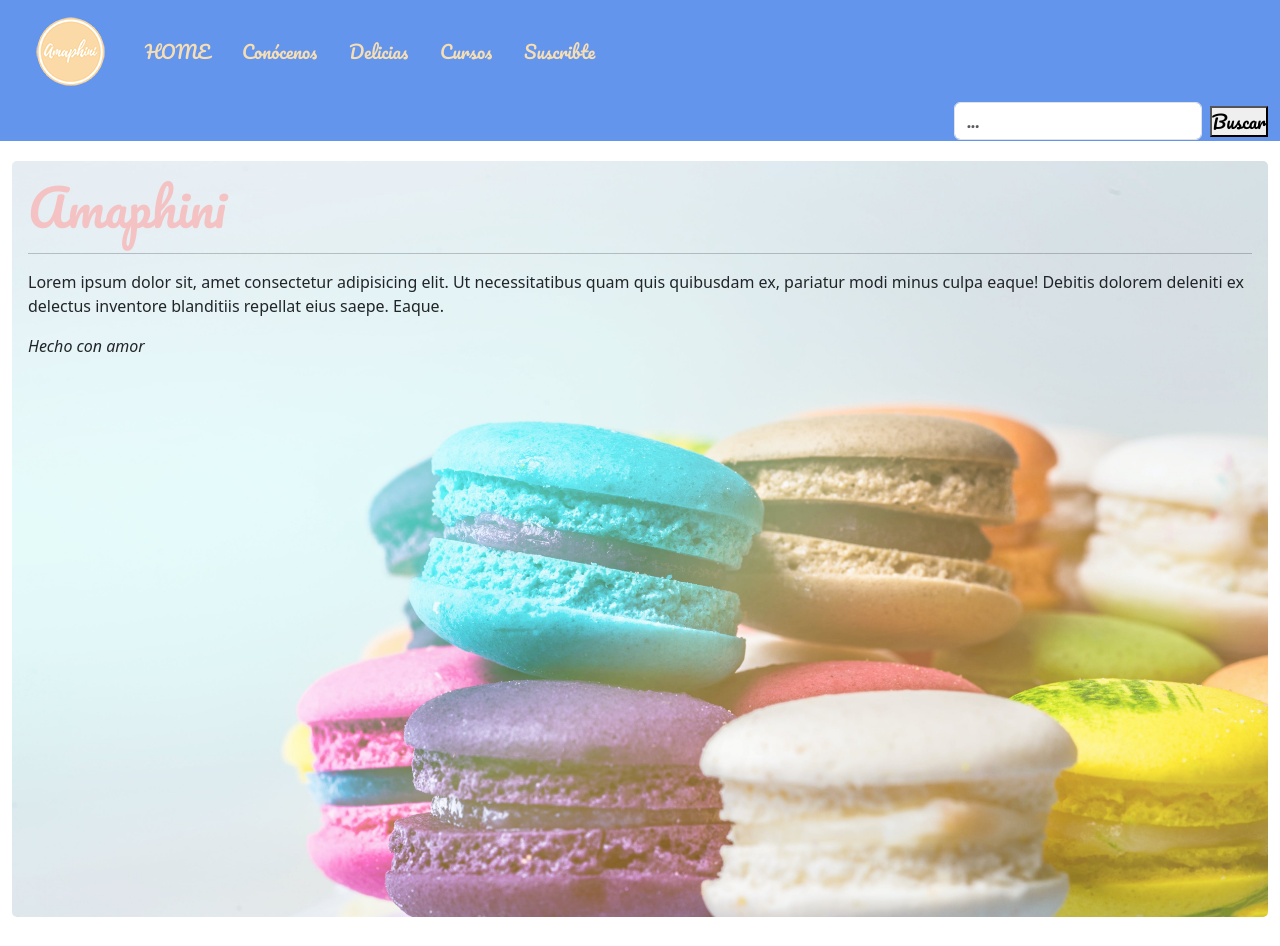
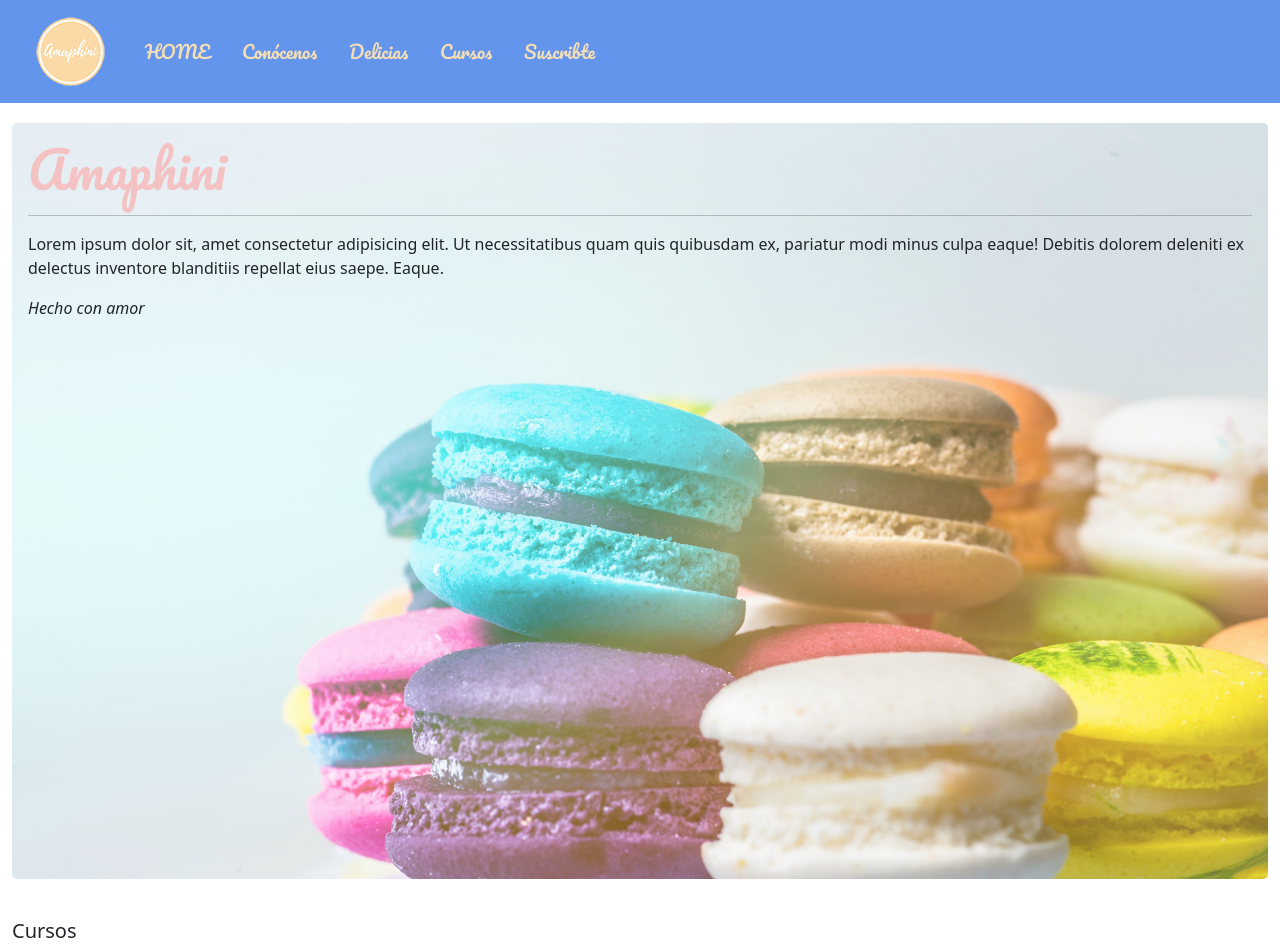
Before and after one commit to RMachin89/PF-RMachin, a website: page index.html in a window 1280 px wide. Shown: the top 946 px of the page. Drawn offline with nearby package versions, Linux system fonts and the light colour scheme.

Commit message:
cambios navbar

```diff
--- a/index.html
+++ b/index.html
@@ -39,10 +39,6 @@
         </li>
         <li class="nav-item">
           <a class="nav-link" href="pages/contacto.html">Suscribte</a>
-        </li>
-        <li class="offset-9 col-md-3">
-            <input class="form-control me-2" type="search" placeholder="...">
-            <button type="submit">Buscar</button>
         </li>
       </ul>
     </nav>
```
